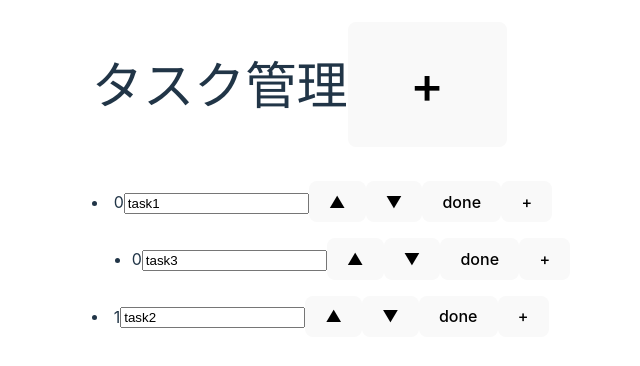
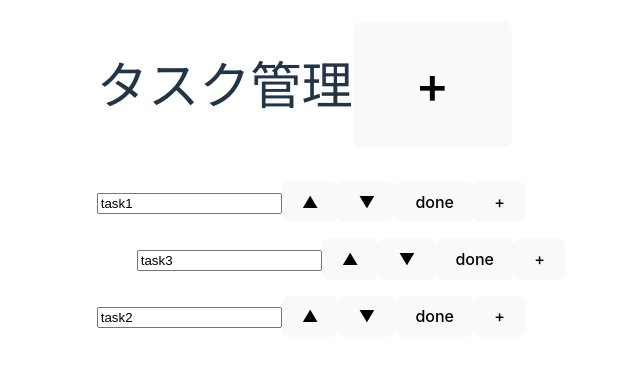
Before and after one commit to shinjinhakase/react_mytodo, a React (Vite) app: page / in a window 1280 px wide. Shown: the part 230-596 px from the top of the page, without its empty margins (309-949 px from the left). Built offline with nearby package versions, Linux system fonts and the light colour scheme.

Commit message:
order表示を削除する

```diff
--- a/src/components/TaskCard.tsx
+++ b/src/components/TaskCard.tsx
@@ -14,7 +14,6 @@ type TaskCardProps = {
 export default function TaskCard({ onTaskChange, onOrderUp, onOrderDown, onRemoveTask, onAddChildren, isLastTask, task }: TaskCardProps) {
 
     function onEditTaskTitle(event: React.FormEvent<HTMLInputElement>) {
-        console.log(task.title)
         onTaskChange({ ...task, title: event.currentTarget.value })
     }
 
@@ -43,13 +42,12 @@ export default function TaskCard({ onTaskChange, onOrderUp, onOrderDown, onRemov
     }
 
     return (
-        <li key={task.id} id={task.id}>
-            {task.order}
+        <div key={task.id} id={task.id}>
             <input type="text" value={task.title} onChange={onEditTaskTitle} ref={onRender} />
             <button onClick={onOrderUpTaskCard}>▲</button>
             <button onClick={onOrderDownTaskCard}>▼</button>
             <button onClick={onRemoveTaskCard}>done</button>
             <button onClick={() => onAddChild(task)}>+</button>
-        </li>
+        </div>
     )
 }
```
